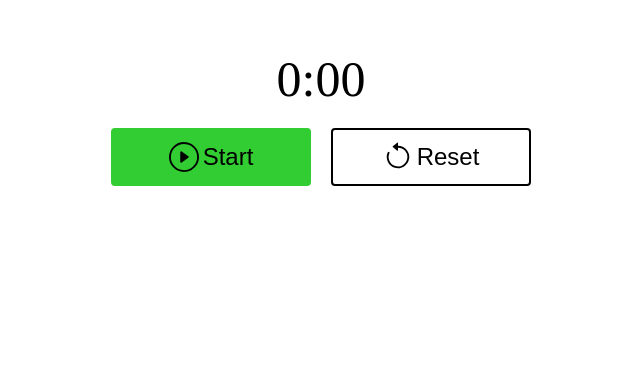
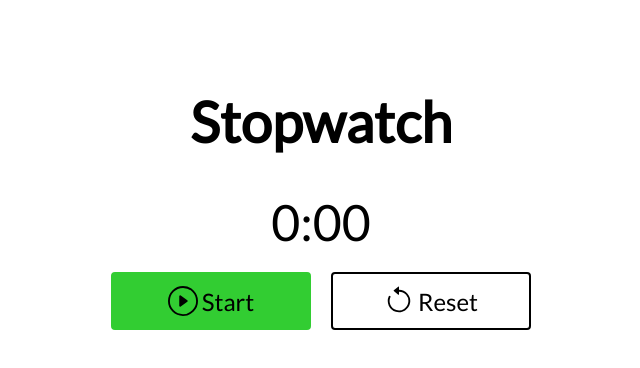
Before and after one commit to rgrace9/react-stopwatch, a React (Create React App) app: page / in a window 1280 px wide. Shown: the top 368 px of the page, without its empty margins (319-959 px from the left). Built offline with nearby package versions, Linux system fonts and the light colour scheme.

Commit message:
Finish building the stopwatch

```diff
--- a/src/App.css
+++ b/src/App.css
@@ -4,6 +4,10 @@
   justify-content: center;
   flex-direction: column;
   margin-top: 50px;
+}
+
+.heading {
+  font-size: 5.6rem;
 }
 
 .time {
@@ -28,6 +32,7 @@
   width: 200px;
   padding: 12px 0;
   border: 2px solid transparent;
+  font-family: 'Lato', sans-serif;
 }
 
 .button:focus {
--- a/src/App.js
+++ b/src/App.js
@@ -14,33 +14,31 @@ function App() {
   }
 
   const formatTime = () => {
-    let hours = Math.floor(seconds / 3600);
-    let minutes = Math.floor((seconds % 3600) / 60);
-    let remainingSeconds = Math.floor(seconds % 60);
-
-    let formattedTime = "";
+    let hours = Math.floor(seconds / 3600); // returns the number of full hours
+    let minutes = Math.floor((seconds % 3600) / 60); // returns the number of full minutes that remain after getting the number of full hours
+    let remainingSeconds = Math.floor(seconds % 60); // returns the remaining seconds
+    let formattedTime = '';
 
     if (hours > 0) {
-        formattedTime += "" + hours + ":" + (minutes < 10 ? "0" : "");
+      formattedTime = `${hours}:${minutes < 10 ? '0' : ''}`
     }
 
-    formattedTime += "" + minutes + ":" + (remainingSeconds < 10 ? "0" : "");
-    return formattedTime += "" + remainingSeconds;
+    formattedTime = `${formattedTime}${minutes}:${(remainingSeconds < 10 ? '0' : '')}`;
+    return `${formattedTime}${remainingSeconds}`;
   }
 
   useEffect(() => {
-    let interval;
-
     if (isOn) {
-      interval = setInterval(() => {
+      const interval = setInterval(() => {
         setSeconds(seconds => seconds + 1);
       }, 1000);
+      return () => clearInterval(interval);
     }
-    return () => clearInterval(interval);
-  }, [isOn]);
+  }, [isOn, seconds]);
 
   return (
-    <div className="container">
+    <main className="container">
+      <h1 className='heading'>Stopwatch</h1>
       <div className='time'>
         {formatTime(seconds)}
       </div>
@@ -48,8 +46,6 @@ function App() {
         <button
           className={`button ${isOn ? 'button--inactive' : 'button--active'}`}
           onClick={() => setIsOn(() => !isOn)}
-          aria-label='Play'
-          aria-pressed={isOn}
         >
           {isOn ? renderPauseContent() : renderStartContent()}
         </button>
@@ -58,7 +54,7 @@ function App() {
           Reset
         </button>
       </div>
-    </div>
+    </main>
   );
 }
 
--- a/src/index.css
+++ b/src/index.css
@@ -11,7 +11,9 @@ code {
   font-family: source-code-pro, Menlo, Monaco, Consolas, 'Courier New',
     monospace;
 } */
+@import url('https://fonts.googleapis.com/css2?family=Lato&display=swap');
+html {
+  font-size: 10px;
+  font-family: 'Lato', sans-serif;
 
-html {
-  font-size: 10px
 }
```
